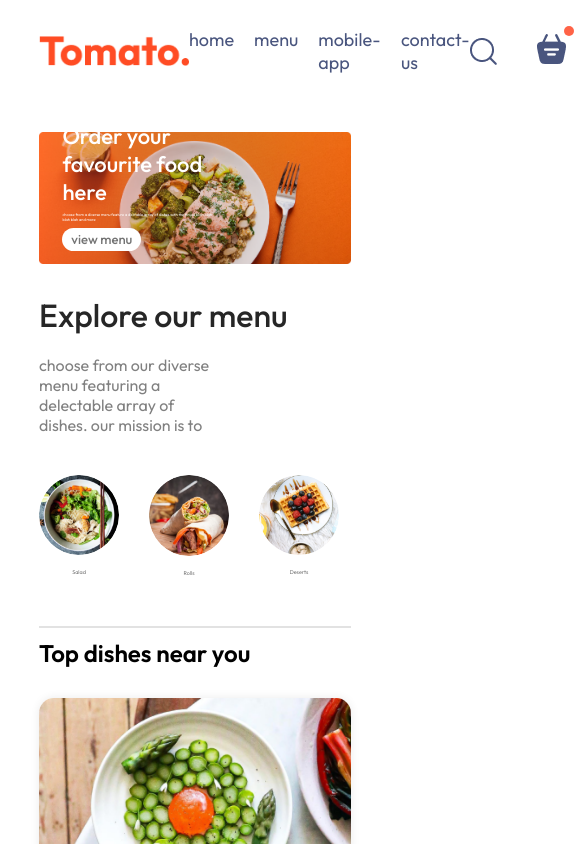
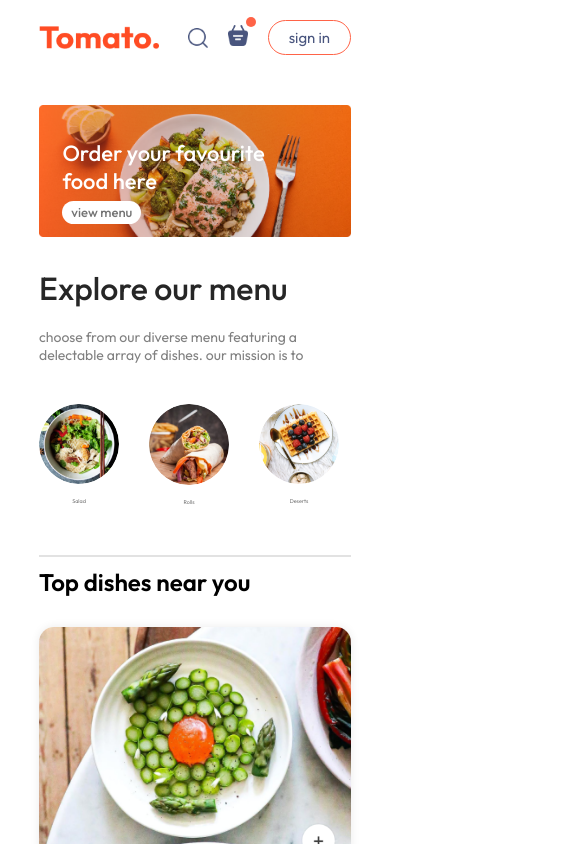
Before and after one commit to aryal31/Food-delivery-sys, a React (Vite) app: page / in a window 390 px wide. Shown: the top 844 px of the page, 585 px wide, since content can reach past the window. Built offline with nearby package versions, Linux system fonts and the light colour scheme.

Commit message:
made responsive

```diff
--- a/src/components/ExploreMenu/ExploreMenu.css
+++ b/src/components/ExploreMenu/ExploreMenu.css
@@ -22,7 +22,6 @@
   text-align: center;
   margin: 20px 0px;
   overflow-x: scroll ;
-  scrollbar-width: none;
 
 }
 .explore-menu-list::-webkit-scrollbar{
@@ -55,3 +54,11 @@
   border: 4px solid tomato;
   padding: 2px;
 }
+
+
+@media (max-width: 1050px){
+  .explore-menu-text{
+    max-width: 100%;
+    font-size: 14px;
+  }
+}
--- a/src/components/Footer/Footer.css
+++ b/src/components/Footer/Footer.css
@@ -46,3 +46,15 @@
   background-color: grey;
   border: none;
 }
+
+
+@media (max-width: 750px){
+  .footer-content{
+    display: flex;
+    flex-direction: column;
+    gap:35px
+  }
+  .footer-copyright{
+    text-align: center;
+  }
+}
--- a/src/components/Header/Header.css
+++ b/src/components/Header/Header.css
@@ -38,3 +38,23 @@
   font-size: max(1vw,13px);
   border-radius: 50px;
 }
+
+@media (max-width: 1050px){
+
+  .header-contents{
+    max-width: 45%;
+  }
+}
+
+@media (max-width: 750px){
+
+  .header-contents{
+    max-width: 65%;
+  }
+  .header-contents p{
+    display: none;
+  }
+  .header-contents-button{
+    padding : 2vw 4vw;
+  }
+}
--- a/src/components/Navbar/Navbar.css
+++ b/src/components/Navbar/Navbar.css
@@ -61,3 +61,50 @@
   top : -8px;
   right: -8px;
 }
+
+@media (max-width:1050px){
+  .navbar .logo{
+    width :140px;
+  }
+  .navbar-menu{
+    gap:20px;
+    font-size:17px;
+  }
+  .navbar-right{
+    gap:30px
+  }
+  .navbar-right img{
+    width:22px;
+  }
+  .navbar-right button{
+    padding :8px 25px;
+  }
+}
+
+@media (max-width:900px){
+  .navbar .logo{
+    width :120px;
+  }
+  .navbar-menu{
+    gap:15px;
+    font-size:16px;
+  }
+  .navbar-right{
+    gap:20px
+  }
+  .navbar-right img{
+    width:20px;
+  }
+  .navbar-right button{
+    padding :7px 20px;
+    font-size: 15px;
+  }
+}
+
+@media (max-width:750px){
+
+  .navbar-menu{
+   display: none;
+  }
+
+}
```
